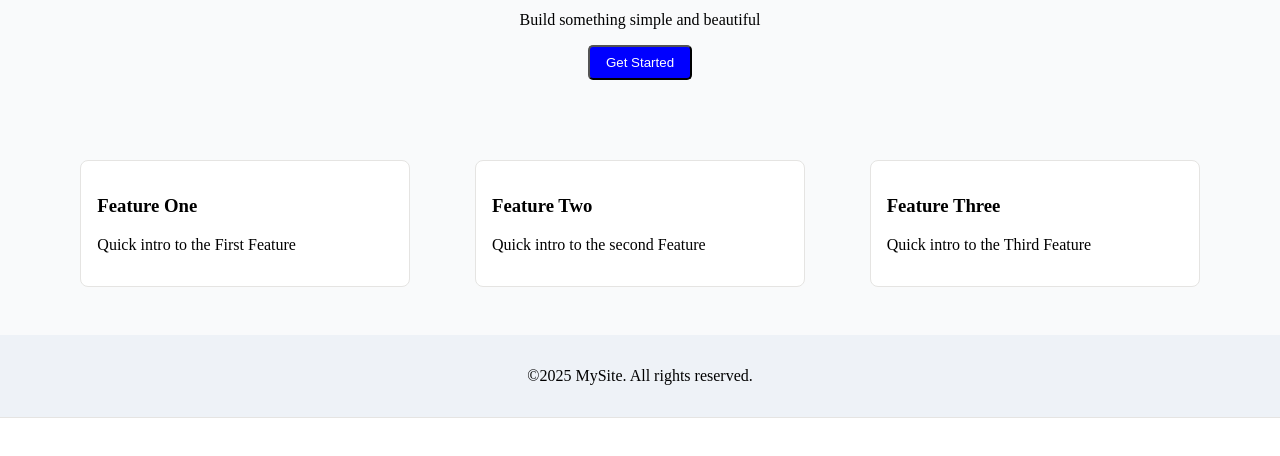
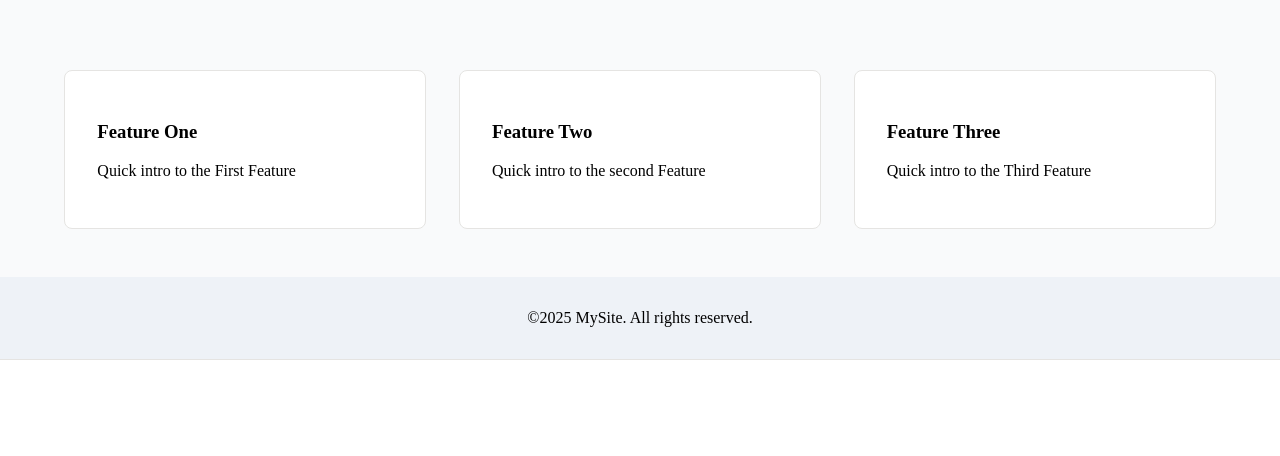
Before and after one commit to Patrickson2/my-first-code-html, a plain HTML site: page index.html in a window 1280 px wide. Shown: the part 246-702 px from the top of the page. Drawn offline with Linux system fonts and the light colour scheme.

Commit message:
added styling

```diff
--- a/styles.css
+++ b/styles.css
@@ -1,6 +1,7 @@
 body {
   margin: 0;
   background-color: white;
+  height: 100%;
 }
 
 header {
@@ -11,7 +12,7 @@ header {
   display: flex;
   justify-content: space-between;
   align-items: center;
-  margin-bottom: 90px;
+
 }
 .links a {
   margin-left: 6px;
@@ -39,7 +40,7 @@ header {
 }
 .btm{
     background-color: white;
-  padding: 1rem;
+  padding: 2rem;
   border: 1px solid #e5e4e2;
   width: 25%;
   border-radius: 8px;
```
